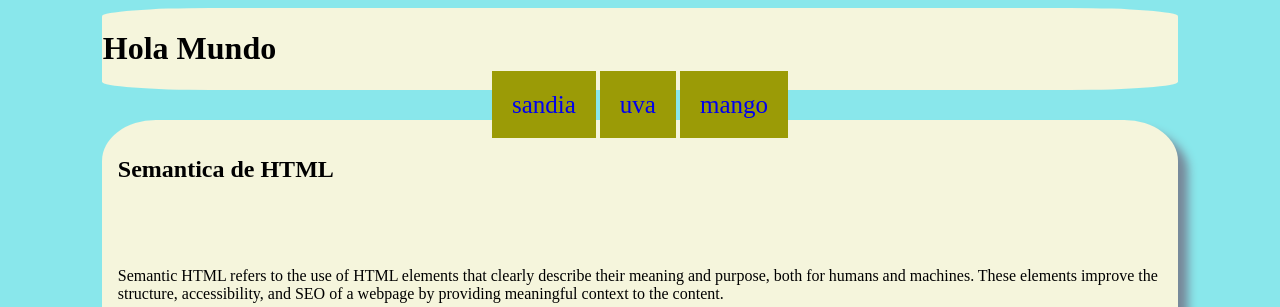
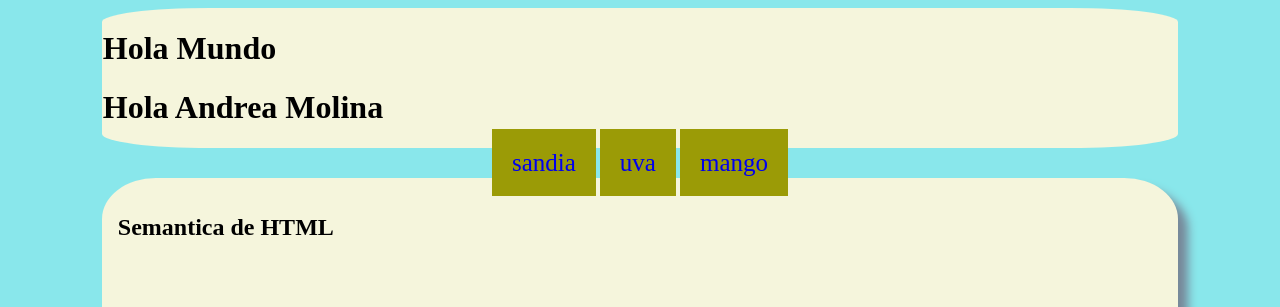
Before and after one commit to 2010andy/practica1, a plain HTML site: page index.html in a window 1280 px wide. Shown: the top 307 px of the page. Drawn offline with Linux system fonts and the light colour scheme.

Commit message:
Update index.html

```diff
--- a/index.html
+++ b/index.html
@@ -64,6 +64,7 @@ box-shadow: 10px 10px 10px lightslategray;
     <header>
         <div id="principal">
             <h1>Hola Mundo</h1>
+            <h1>Hola Andrea Molina</h1>
         </div>
     </header>
 <nav>
@@ -99,4 +100,5 @@ box-shadow: 10px 10px 10px lightslategray;
     <h3>Derechos Reservados 2026 - Cristian Funes</h3>
 </footer>
 </body>
+
 </html>
```
